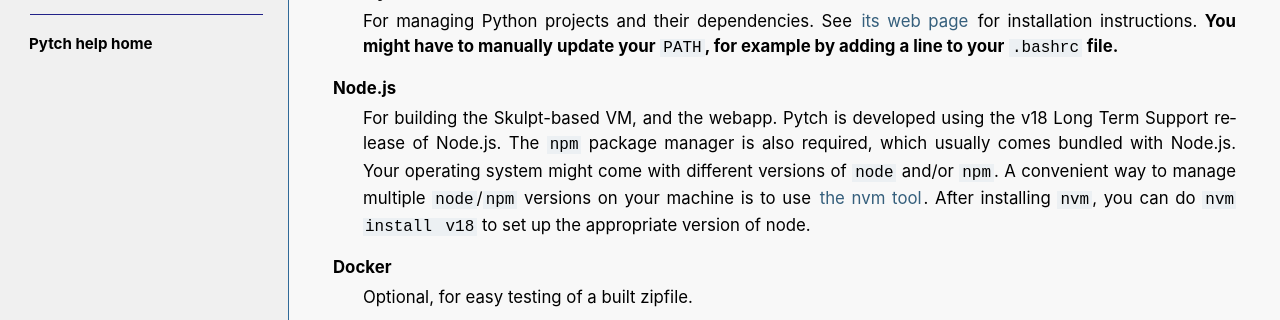
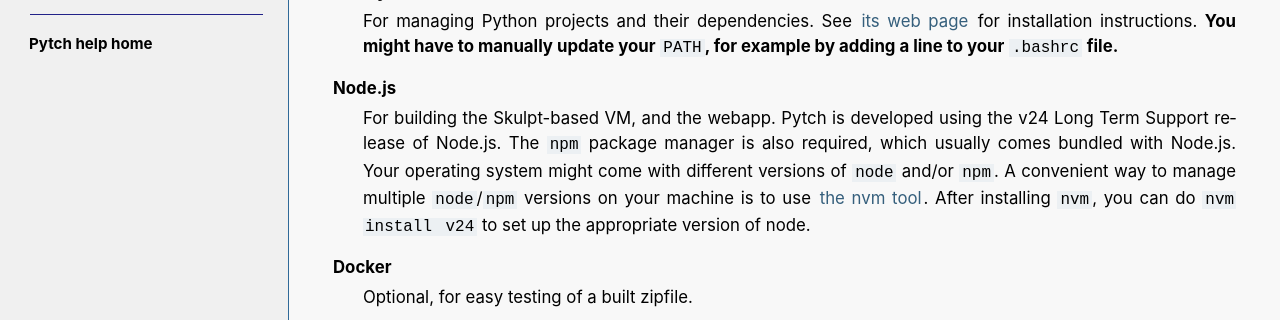
Before and after one commit to pytchlang/pytch-website, a Sphinx documentation site: the page built from source/developer/development-setup.rst, in a window 1280 px wide. Shown: the part 545-865 px from the top of the page. Built offline with Sphinx 7.4.7, drawn with Linux system fonts in a browser that asks for light colours; pages that are not in the unit, such as notebooks, are missing from menus; some of the changed text lies outside the part shown.

Commit message:
Update Node refs to v24 in dev docs

```diff
--- a/source/developer/development-setup.rst
+++ b/source/developer/development-setup.rst
@@ -29,13 +29,13 @@
 
 Node.js
   For building the Skulpt-based VM, and the webapp.  Pytch is
-  developed using the v18 Long Term Support release of Node.js.  The
+  developed using the v24 Long Term Support release of Node.js.  The
   ``npm`` package manager is also required, which usually comes
   bundled with Node.js.  Your operating system might come with
   different versions of ``node`` and/or ``npm``.  A convenient way to
   manage multiple ``node``/``npm`` versions on your machine is to use
   `the nvm tool <https://github.com/nvm-sh/nvm>`_.  After installing
-  ``nvm``, you can do ``nvm install v18`` to set up the appropriate
+  ``nvm``, you can do ``nvm install v24`` to set up the appropriate
   version of node.
 
 Docker
@@ -181,11 +181,11 @@
 ``1.1.1.1``, which might fix the problem.)
 
 Then install ``nvm`` following the instructions in `its README
-<https://github.com/nvm-sh/nvm>`_ and install node v18 by running
+<https://github.com/nvm-sh/nvm>`_ and install node v24 by running
 
 .. code-block:: shell
 
-   nvm install v18
+   nvm install v24
 
 Once this is all done, you should be able to follow the main
 instructions above, starting with cloning the ``pytch-releases``
```
